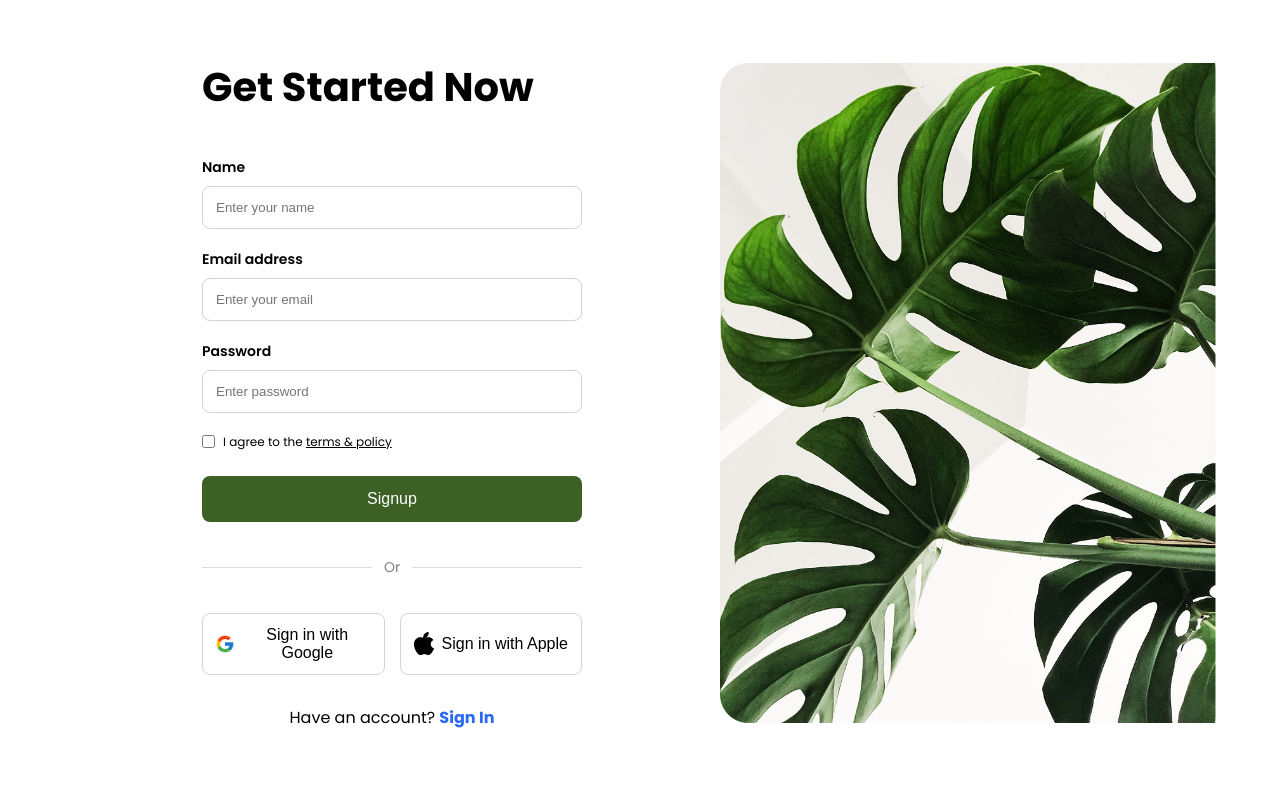
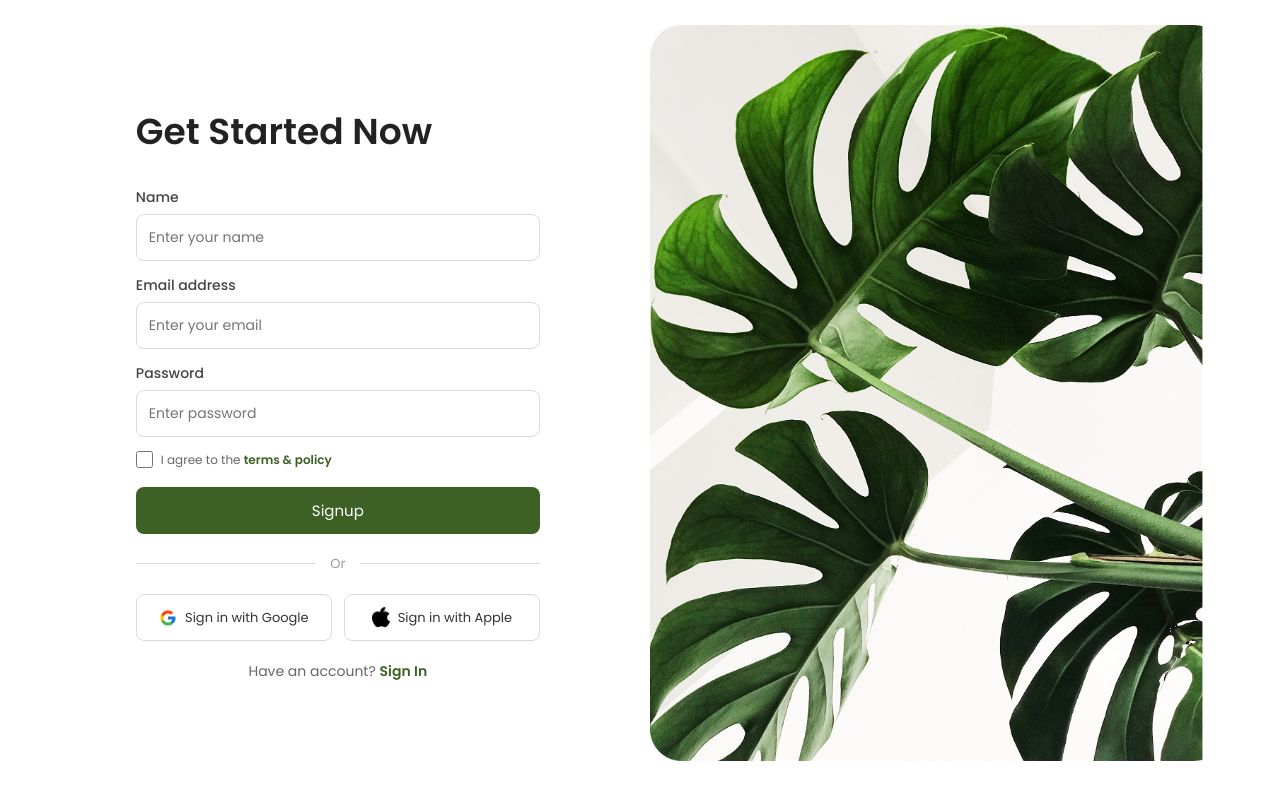
Before and after one commit to aenaakmalll/Login_page, a plain HTML site: page index.html in a window 1280 px wide. Drawn offline with Linux system fonts and the light colour scheme.

Commit message:
Updated login page styling

```diff
--- a/style.css
+++ b/style.css
@@ -5,34 +5,30 @@
 }
 
 body{
-    font-family:"Poppins", sans-serif;
-    font-weight: 500pt;
+    font-family:"Poppins",sans-serif;
     background:#ffffff;
 }
 
 .container{
-    width:90%;
+
+    width:92%;
     height:92vh;
+
     margin:25px auto;
 
     display:flex;
 
     background:white;
 
-    border-radius:45px;
+    border-radius:35px;
 
     overflow:hidden;
+
 }
 
 .left{
 
-    width: 404px;
-
-    height: 638px;
-
-    padding:60px 80px;
-
-    flex:1;
+    flex:0.9;
 
     display:flex;
 
@@ -40,31 +36,50 @@ body{
 
     align-items:center;
 
-    height:92vh;
+    padding:35px 60px;
 
 }
 
 .login-box{
 
-    width:380px;
+    width:404px;
+
+    display:flex;
+
+    flex-direction:column;
+
 }
 
 h1{
 
-    margin-bottom:40px;
+    font-size:36px;
 
-    font-size:40px;
+    font-weight:600;
+
+    color:#222;
+
+    margin-bottom:28px;
+
+}
+
+form{
+
+    display:flex;
+
+    flex-direction:column;
+
 }
 
 label{
 
-    display:block;
+    font-size:14px;
 
-    margin-bottom:8px;
+    font-weight:500;
 
-    font-weight:600;
+    color:#444;
 
-    font-size:14px;
+    margin-bottom:6px;
+
 }
 
 input[type=text],
@@ -73,13 +88,26 @@ input[type=password]{
 
     width:100%;
 
-    padding:13px;
+    padding:12px;
 
-    margin-bottom:20px;
-
-    border:1px solid lightgray;
+    border:1px solid #d9d9d9;
 
     border-radius:8px;
+
+    margin-bottom:14px;
+
+    font-size:14px;
+
+    font-family:"Poppins",sans-serif;
+
+}
+
+input:focus{
+
+    outline:none;
+
+    border-color:#3d6125;
+
 }
 
 .check{
@@ -90,56 +118,72 @@ input[type=password]{
 
     gap:8px;
 
-    font-size:13px;
+    margin-bottom:18px;
 
-    margin-bottom:25px;
+}
+
+.check input{
+
+    width:17px;
+
+    height:17px;
+
 }
 
 .check p{
 
     font-size:12px;
+
+    color:#666;
+
 }
 
 .check a{
 
-    color:black;
+    color:#3d6125;
+
+    text-decoration:none;
+
+    font-weight:600;
+
 }
 
-button{
+form button{
 
     width:100%;
 
-    padding:14px;
+    padding:12px;
+
+    background:#3d6125;
+
+    color:white;
 
     border:none;
 
     border-radius:8px;
 
-    background:#3d6125;
+    cursor:pointer;
 
-    color:white;
+    font-size:15px;
 
-    font-size:16px;
+    font-family:"Poppins",sans-serif;
 
-    cursor:pointer;
 }
 
-/* Darker button when cursor is over it */
+form button:hover{
 
-button:hover{
+    background:#2f4b1c;
 
-    background:#304b1d;
 }
 
 .line{
-
-    margin:35px 0;
 
     display:flex;
 
     align-items:center;
 
-    color:gray;
+    margin:20px 0;
+
 }
 
 .line::before,
@@ -151,80 +195,111 @@ button:hover{
 
     height:1px;
 
-    background:#ddd;
+    background:#dddddd;
+
 }
 
 .line span{
 
-    margin:0 12px;
+    margin:0 15px;
 
-    font-size:14px;
+    color:#999;
+
+    font-size:13px;
+
 }
 
 .socials{
 
     display:flex;
 
-    gap:15px;
+    gap:12px;
+
 }
 
 .google,
 .apple{
 
+    flex:1;
+
     background:white;
 
-    color:black;
+    border:1px solid #d9d9d9;
 
-    border:1px solid lightgray;
+    border-radius:8px;
+
+    padding:12px;
 
     display:flex;
 
+    justify-content:center;
+
     align-items:center;
-
-    justify-content:center;
 
     gap:8px;
 
-    padding:12px;
+    cursor:pointer;
+
+    color:#333;
+
+    font-size:13px;
+
+    font-family:"Poppins",sans-serif;
+
 }
-
-/* Light grey background on hover */
 
 .google:hover,
 .apple:hover{
 
     background:#f7f7f7;
+
 }
 
 .socials img{
 
-    width:20px;
+    width:18px;
+
 }
 
 .bottom{
 
     text-align:center;
 
-    margin-top:30px;
+    margin-top:20px;
+
+    font-size:14px;
+
+    color:#666;
+
 }
 
 .bottom a{
 
+    color:#3d6125;
+
+    font-weight:600;
+
     text-decoration:none;
 
-    color:rgb(40, 105, 247);
+}
 
-    font-weight:bold;
+.bottom a:hover{
+
+    text-decoration:underline;
+
 }
 
 .right{
 
-    flex:1;
+    flex:1.2;
 
-    height:100vh;
+    display:flex;
 
-    border-radius:45px;
+    justify-content:center;
 
+    align-items:center;
+
+    background:#ffffff;
 
 }
 
@@ -232,11 +307,8 @@ button:hover{
 
     width:100%;
 
-    height:92vh;
+    height:100%;
 
     object-fit:contain;
 
-    border-top-left-radius:45px;
-
-    border-top-right-radius:45px;
 }
```
